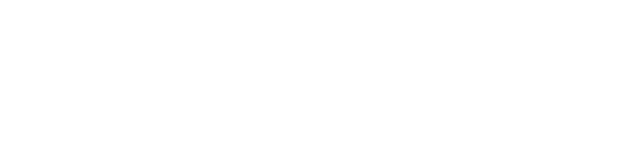
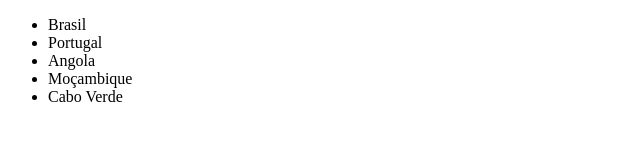
Before and after one commit to diogenes-junior/web-completo-fontenelle, a plain HTML site: page curso-01/unidade-08/item-43/index.html in a window 1280 px wide. Shown: the whole page, without its empty margins (0-640 px from the left). Drawn offline with Linux system fonts and the light colour scheme.

Commit message:
Criada lista de paises

```diff
--- a/curso-01/unidade-08/item-43/index.html
+++ b/curso-01/unidade-08/item-43/index.html
@@ -6,5 +6,12 @@
     </head>
 
     <body>
+        <ul>
+            <li>Brasil</li>
+            <li>Portugal</li>
+            <li>Angola</li>
+            <li>Moçambique</li>
+            <li>Cabo Verde</li>
+        </ul>
     </body>
 </html>
```
